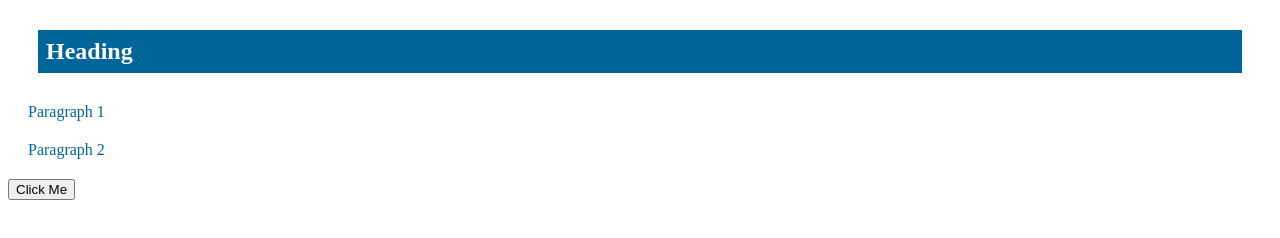
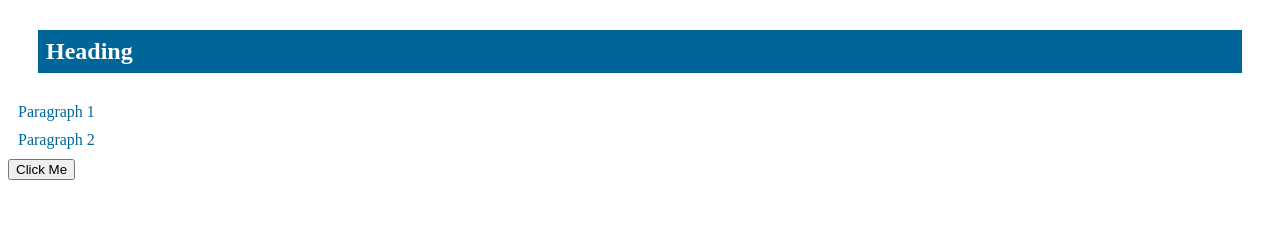
Before and after one commit to nithinshibu/CSSDevWeb, a plain HTML site: page Custom Properties/index.html in a window 1280 px wide. Drawn offline with Linux system fonts and the light colour scheme.

Commit message:
CALC function

```diff
--- a/Custom Properties/styles.css
+++ b/Custom Properties/styles.css
@@ -37,4 +37,12 @@ p {
   /* * And the p is coming at the bottom than the root element , it is overriding the styles*/
   --margin: 20px;
   margin: var(--margin);
+
+  /* *CALC Function */
+  /* * This calc function is useful, when we have to define a varibale without specifying any units */
+  /* *Normally this will be invalid css, but using calc() function we can convert the numeric into a proper css value with units */
+  --spacer: 10;
+  margin: calc(var(--spacer) * 1px);
+  /* --------- */
+  /* margin: calc(10px+2px); */
 }
```
